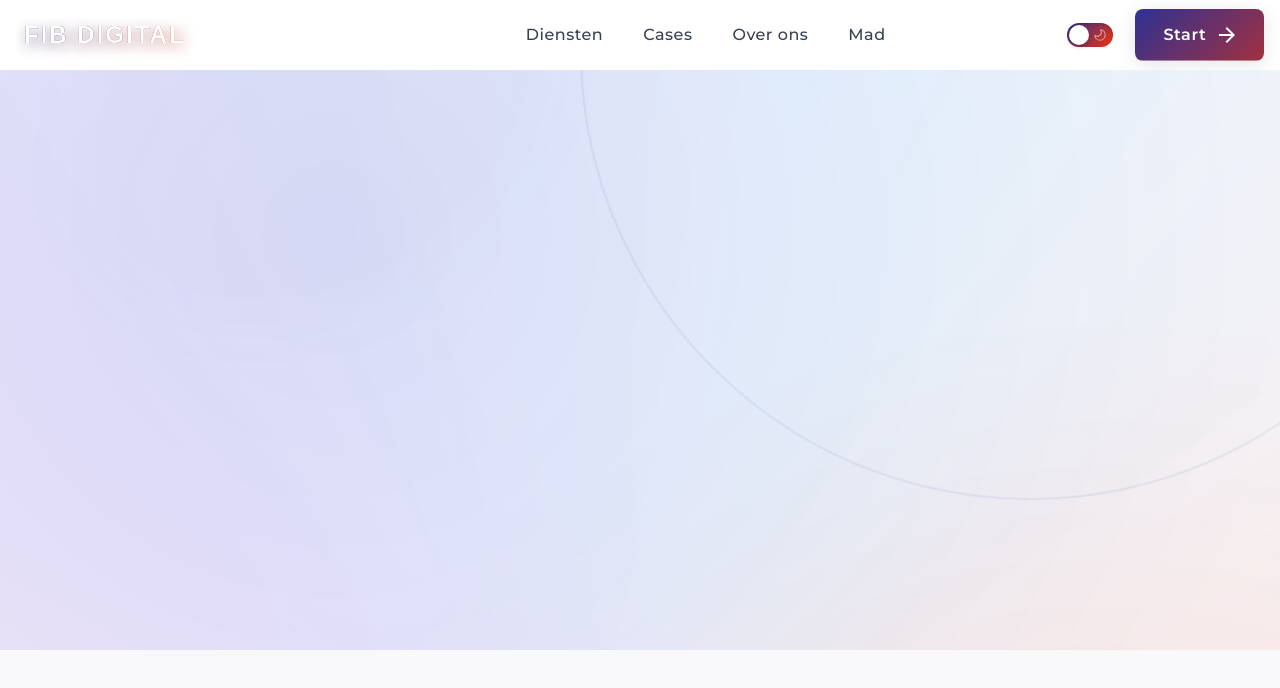
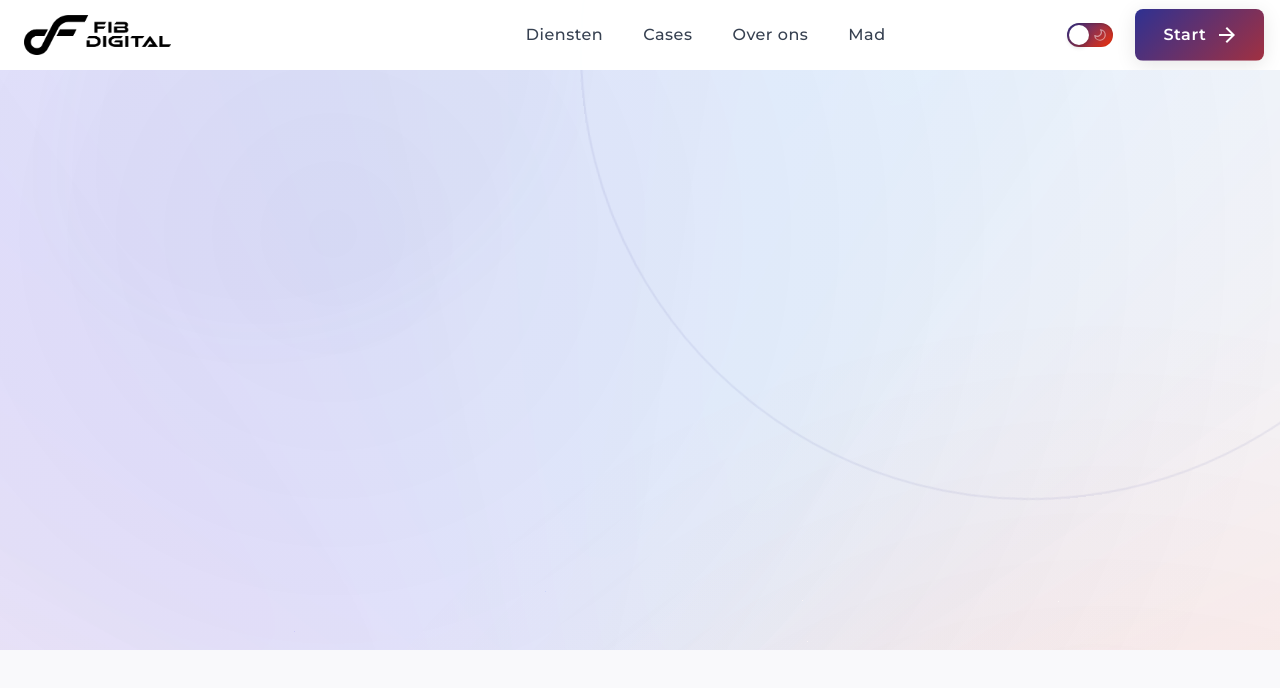
Before and after one commit to pamaljayasinghe/fibads-agency-web, a Next.js app in the folder fibads/: page / in a window 1280 px wide. Shown: the top 688 px of the page. Built offline with nearby package versions, Linux system fonts and the light colour scheme; a web font is replaced by a local one.

Commit message:
Updated Logos

```diff
--- a/fibads/components/Header/Header.css
+++ b/fibads/components/Header/Header.css
@@ -96,6 +96,26 @@
   filter: blur(6px); /* Reduced blur */
   z-index: -1;
   transform: translateY(20%);
+}
+
+.logo-image {
+  max-height: 40px;
+  width: auto;
+  object-fit: contain;
+  transition: opacity 0.3s ease;
+}
+
+/* Hide text but keep it accessible for screen readers */
+.visually-hidden {
+  position: absolute;
+  width: 1px;
+  height: 1px;
+  padding: 0;
+  margin: -1px;
+  overflow: hidden;
+  clip: rect(0, 0, 0, 0);
+  white-space: nowrap;
+  border: 0;
 }
 
 .main-nav {
@@ -374,4 +394,8 @@ body.menu-open {
   .logo {
     font-size: 1rem; /* Smaller font on mobile */
   }
+
+  .logo-image {
+    max-height: 32px; /* Smaller logo on mobile */
+  }
 }
--- a/fibads/components/Header/Header.js
+++ b/fibads/components/Header/Header.js
@@ -3,12 +3,33 @@
 import { useState, useEffect } from "react";
 import "./Header.css";
 import DarkModeToggle from "../DarkModeToggle/DarkModeToggle";
+import Image from "next/image";
 
 const Header = () => {
   const [isMenuOpen, setIsMenuOpen] = useState(false);
   const [scrolled, setScrolled] = useState(false);
   const [hidden, setHidden] = useState(false);
+  const [isDarkMode, setIsDarkMode] = useState(false);
   let lastScrollTop = 0;
+
+  // Check dark mode status
+  useEffect(() => {
+    // Initial check
+    setIsDarkMode(document.body.classList.contains("dark-mode"));
+
+    // Set up observer to watch for class changes on body
+    const observer = new MutationObserver((mutations) => {
+      mutations.forEach((mutation) => {
+        if (mutation.attributeName === "class") {
+          setIsDarkMode(document.body.classList.contains("dark-mode"));
+        }
+      });
+    });
+
+    observer.observe(document.body, { attributes: true });
+
+    return () => observer.disconnect();
+  }, []);
 
   // Handle scroll effects
   useEffect(() => {
@@ -55,7 +76,26 @@ const Header = () => {
       <div className="container header-container">
         <div className="logo-container">
           <a href="/" className="logo">
-            <span className="logo-text">FIB DIGITAL</span>
+            {isDarkMode ? (
+              <Image
+                src="/img/Logow.png"
+                alt="FIB DIGITAL Dark Logo"
+                width={140}
+                height={40}
+                className="logo-image"
+                priority
+              />
+            ) : (
+              <Image
+                src="/img/Logob.png"
+                alt="FIB DIGITAL Light Logo"
+                width={140}
+                height={40}
+                className="logo-image"
+                priority
+              />
+            )}
+            <span className="logo-text visually-hidden">FIB DIGITAL</span>
           </a>
         </div>
 
```
Also changed, not shown: fibads/public/img/Logob.png (added), fibads/public/img/Logow.png (added).
